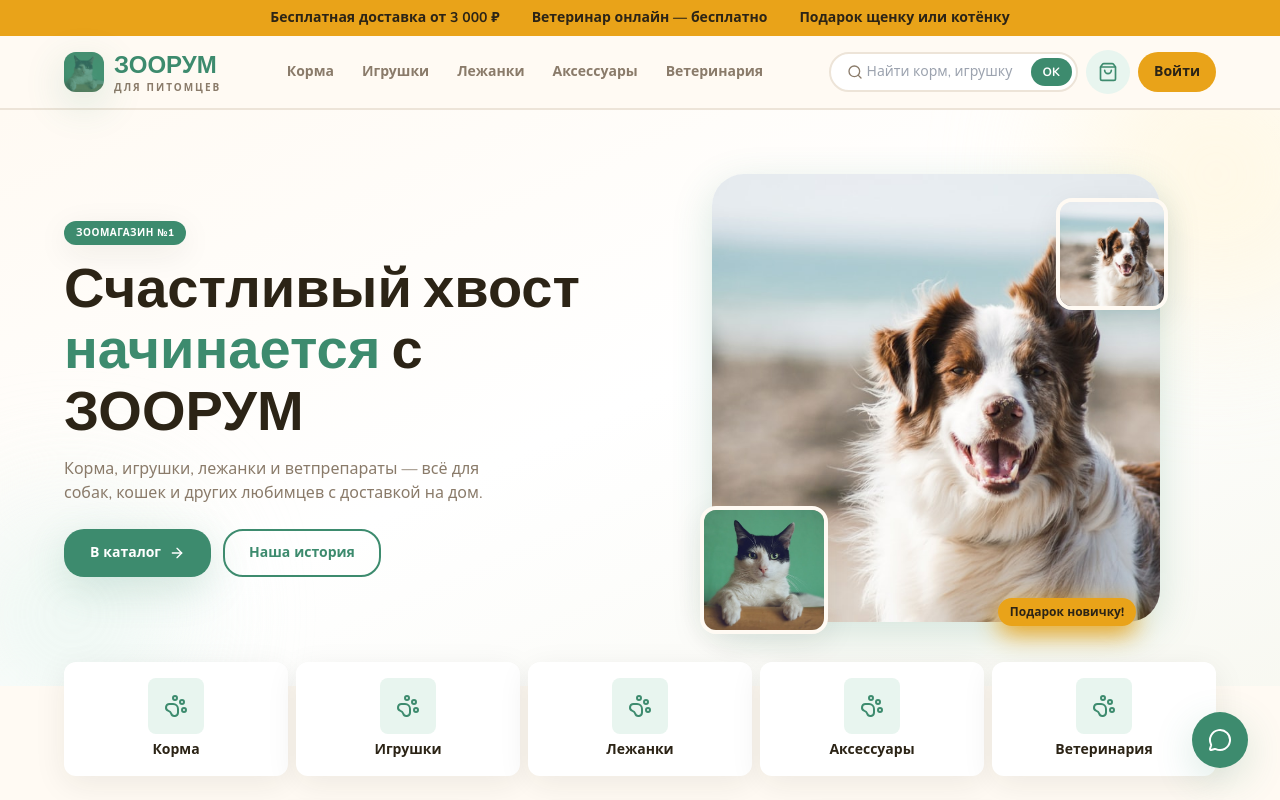
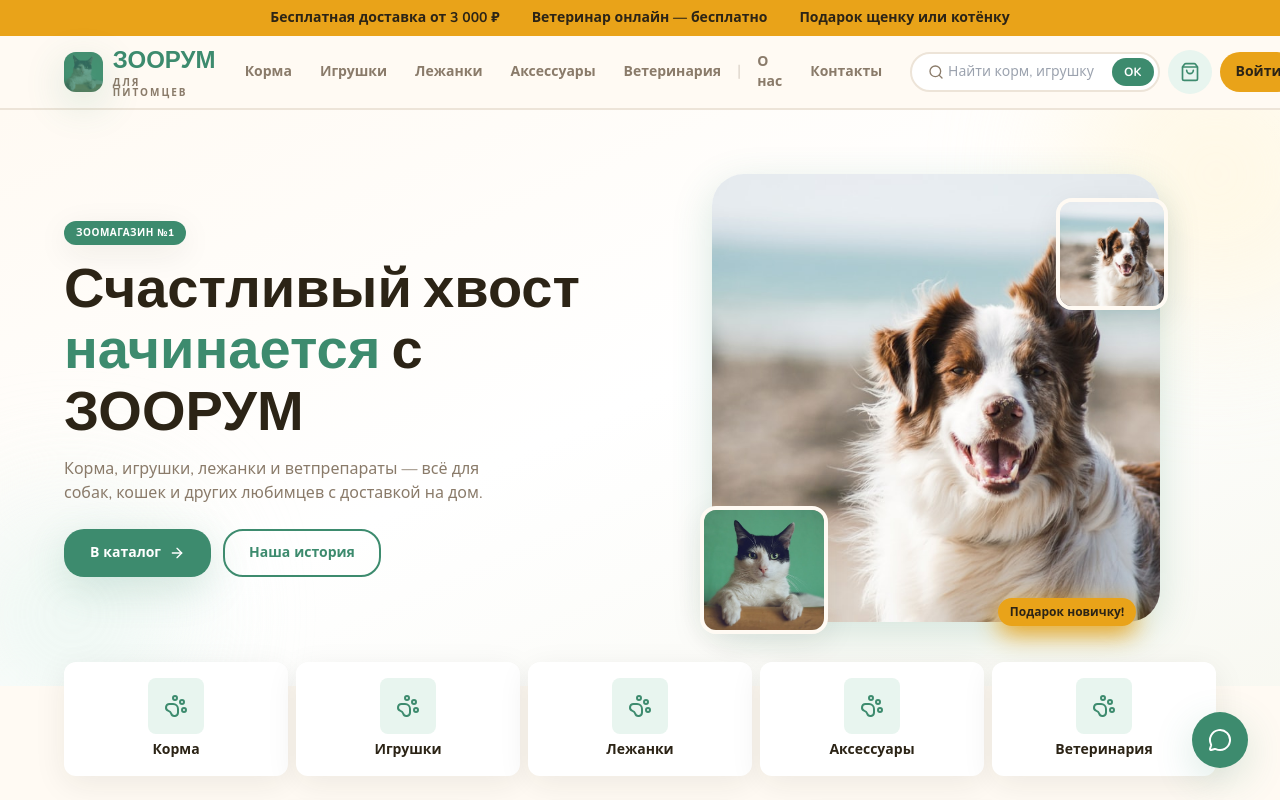
Before and after one commit to nelsyqq/ZOORUM, a Vue app: page / in a window 1280 px wide. Shown: the top 800 px of the page. Built offline with nearby package versions, Linux system fonts and the light colour scheme.

Commit message:
Add О нас and Контакты links to desktop nav

```diff
--- a/src/components/layout/AppHeader.vue
+++ b/src/components/layout/AppHeader.vue
@@ -100,6 +100,9 @@ function onSearchBlur() {
         >
           {{ cat.label }}
         </RouterLink>
+        <span class="text-muted/30">|</span>
+        <RouterLink to="/about" class="rounded-full px-2 py-2 text-xs font-bold transition-colors lg:px-3 lg:text-sm" :class="route.path === '/about' ? 'bg-forest-light text-forest-dark' : 'text-muted hover:bg-honey-light hover:text-ink'">О нас</RouterLink>
+        <RouterLink to="/contacts" class="rounded-full px-2 py-2 text-xs font-bold transition-colors lg:px-3 lg:text-sm" :class="route.path === '/contacts' ? 'bg-forest-light text-forest-dark' : 'text-muted hover:bg-honey-light hover:text-ink'">Контакты</RouterLink>
       </nav>
 
       <div class="ml-auto flex items-center gap-2">
```
